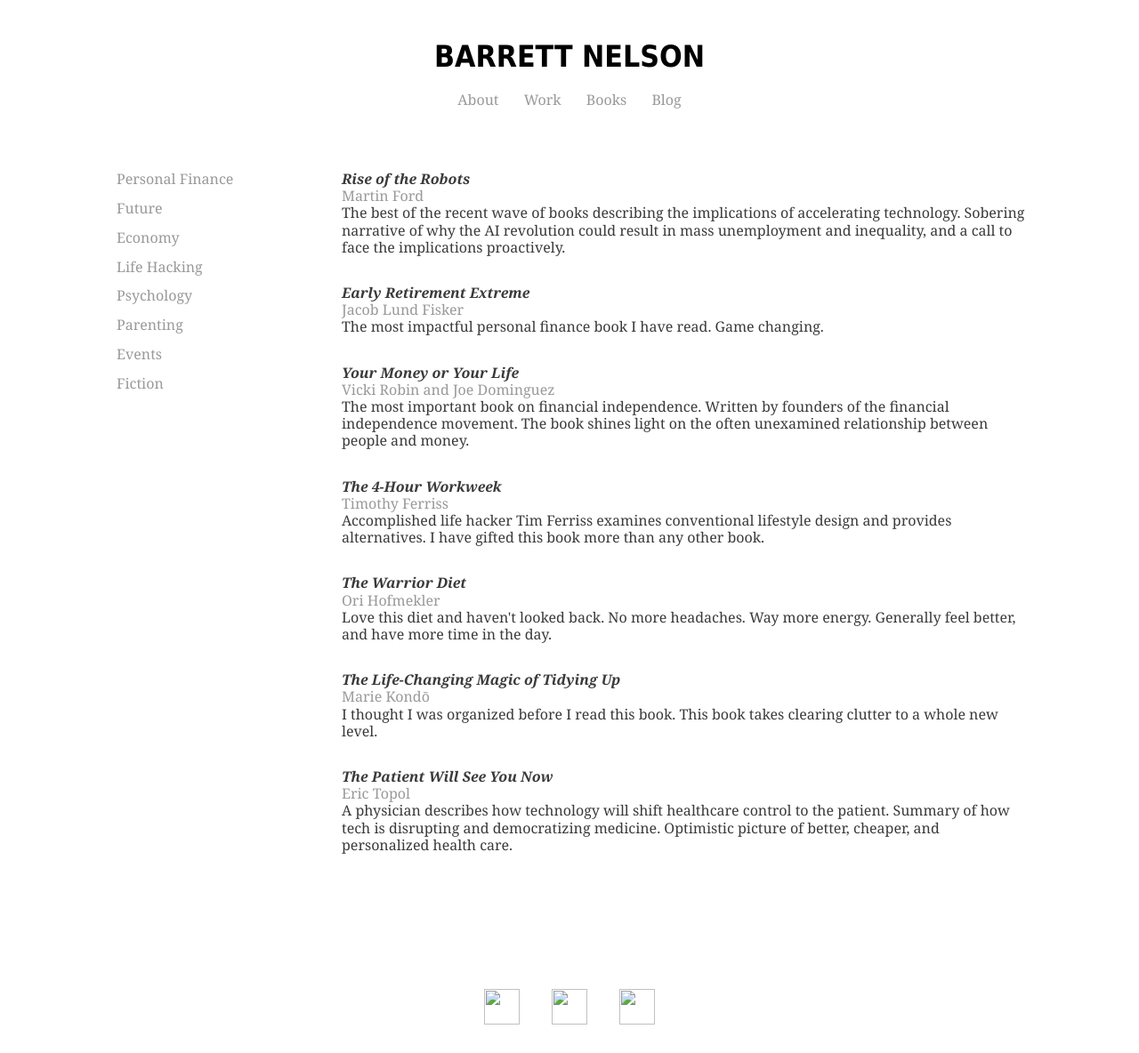
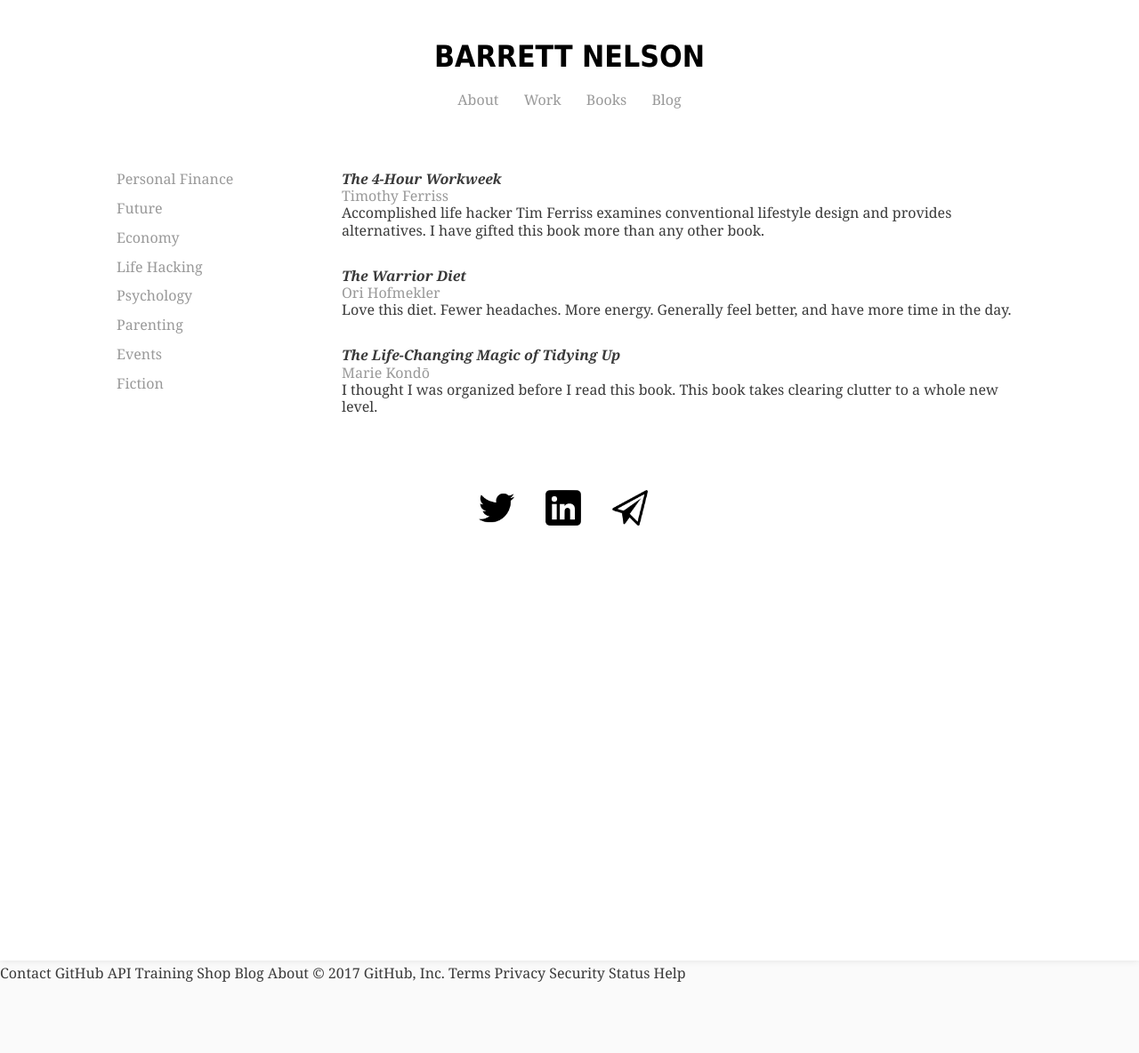
Before and after one commit to bstnel/bstnel.github.io, a Jekyll site: the page books/lifehacking/index.html, which Jekyll copies as it is, in a window 1280 px wide. Shown: the whole page at 89% size. Built offline with Jekyll 4.4.1, drawn with Linux system fonts in a browser that asks for light colours; after the commit the page ends 1109 px from its top, so only the background shows below that.

Commit message:
Update index.html

```diff
--- a/books/lifehacking/index.html
+++ b/books/lifehacking/index.html
@@ -30,7 +30,6 @@
         		<li><a href="/blog">Blog</a></li>
     		</ul>
 		</nav>
-
                      <nav>
     		<ul class="nav2">
         	<li><a href="/books/finance">Personal Finance</a></li>
@@ -46,21 +45,6 @@
 
 <div class="books">
   <p>
-  <h3>Rise of the Robots</h3>
-  <h4>Martin Ford</h4>
-  <h5>The best of the recent wave of books describing the implications of accelerating technology. Sobering narrative of why the AI revolution could result in mass unemployment and inequality, and a call to face the implications proactively. </h5>
-  </p>
-            <p>
-          <h3>Early Retirement Extreme</h3>
-  <h4>Jacob Lund Fisker</h4>
-  <h5>The most impactful personal finance book I have read. Game changing. </h5>
-      </p>
-      <p>
-          <h3>Your Money or Your Life</h3>
-  <h4>Vicki Robin and Joe Dominguez</h4>
-  <h5>The most important book on financial independence. Written by founders of the financial independence movement. The book shines light on the often unexamined relationship between people and money. </h5>
-      </p>
-  <p>
           <h3>The 4-Hour Workweek</h3>
   <h4>Timothy Ferriss</h4>
   <h5>Accomplished life hacker Tim Ferriss examines conventional lifestyle design and provides alternatives. I have gifted this book more than any other book.</h5>
@@ -68,27 +52,28 @@
 <p>
           <h3>The Warrior Diet</h3>
   <h4>Ori Hofmekler</h4>
-  <h5>Love this diet and haven't looked back. No more headaches. Way more energy. Generally feel better, and have more time in the day. </h5>
+  <h5>Love this diet. Fewer headaches. More energy. Generally feel better, and have more time in the day. </h5>
       </p>
         <p>
           <h3>The Life-Changing Magic of Tidying Up</h3>
   <h4>Marie Kondō</h4>
   <h5>I thought I was organized before I read this book. This book takes clearing clutter to a whole new level. </h5>
       </p>
-      <p>
-          <h3>The Patient Will See You Now</h3>
-  <h4>Eric Topol</h4>
-  <h5>A physician describes how technology will shift healthcare control to the patient. Summary of how tech is disrupting and democratizing medicine. Optimistic picture of better, cheaper, and personalized health care. </h5>
-      </p>
-	    </div>
+
+
 	</div>
+	<p>
+<h6>
+	        <ul>
+	        <li><a href="https://twitter.com/barstonel"><img src="../../twitter-256-black.png"style="width:40px;height:40px;"></a></li>
+		<li><a href="https://www.linkedin.com/in/barrettnelson/"><img src="../../linkedin-256-black.png"style="width:40px;height:40px;"></a></li>
+		<li><a href="mailto:bstnel@gmail.com"><img src="../../email-256-black.png"style="width:40px;height:40px;"></a></li>
+		</ul>
+</h6>
+</p>
+</div>
 
-<footer>
-	        <ul class="footer">
-	        <li><a href="https://twitter.com/barstonel"><img src="../twitter-256-black.png"style="width:40px;height:40px;"></a></li>
-		<li><a href="https://www.linkedin.com/in/barrettnelson/"><img src="../linkedin-256-black.png"style="width:40px;height:40px;"></a></li>
-		<li><a href="mailto:bstnel@gmail.com"><img src="../email-256-black.png"style="width:40px;height:40px;"></a></li>
-		</ul>
-</footer>
 </body>
 </html>
+Contact GitHub API Training Shop Blog About
+© 2017 GitHub, Inc. Terms Privacy Security Status Help
```
